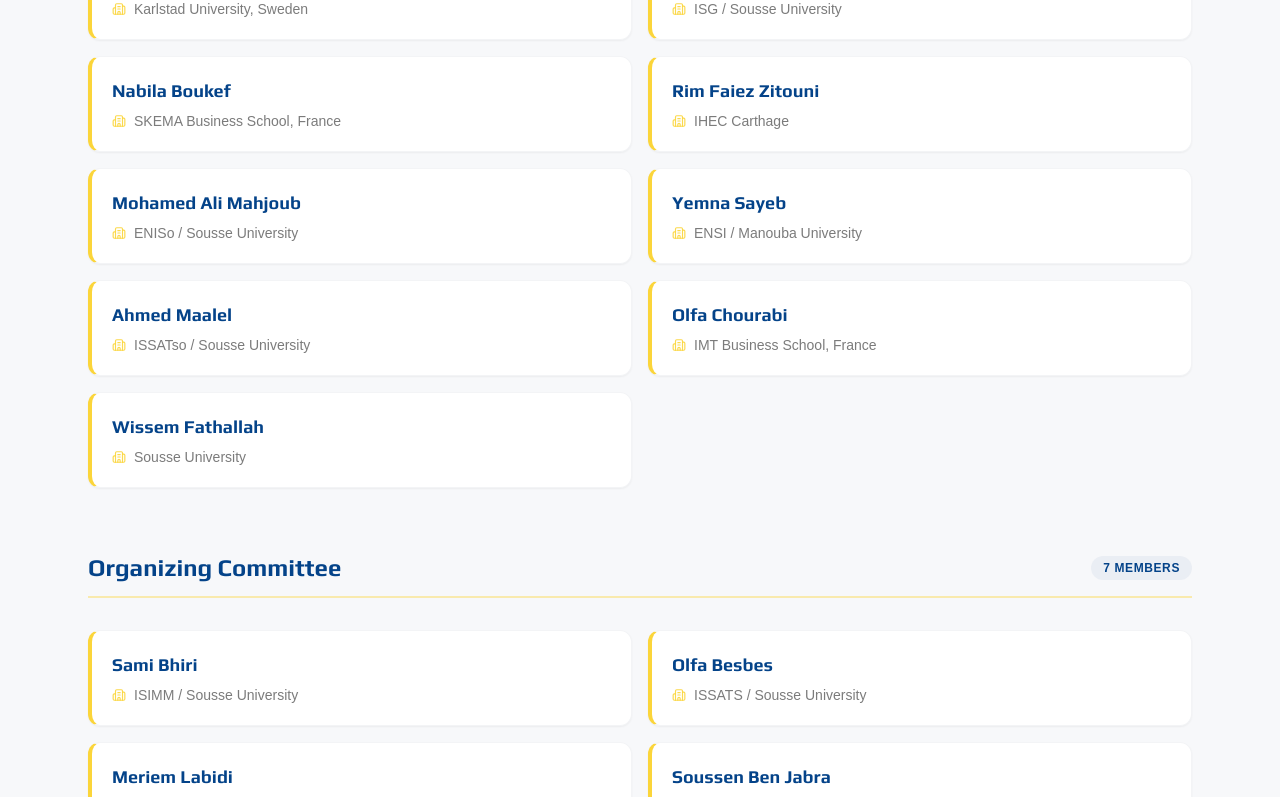
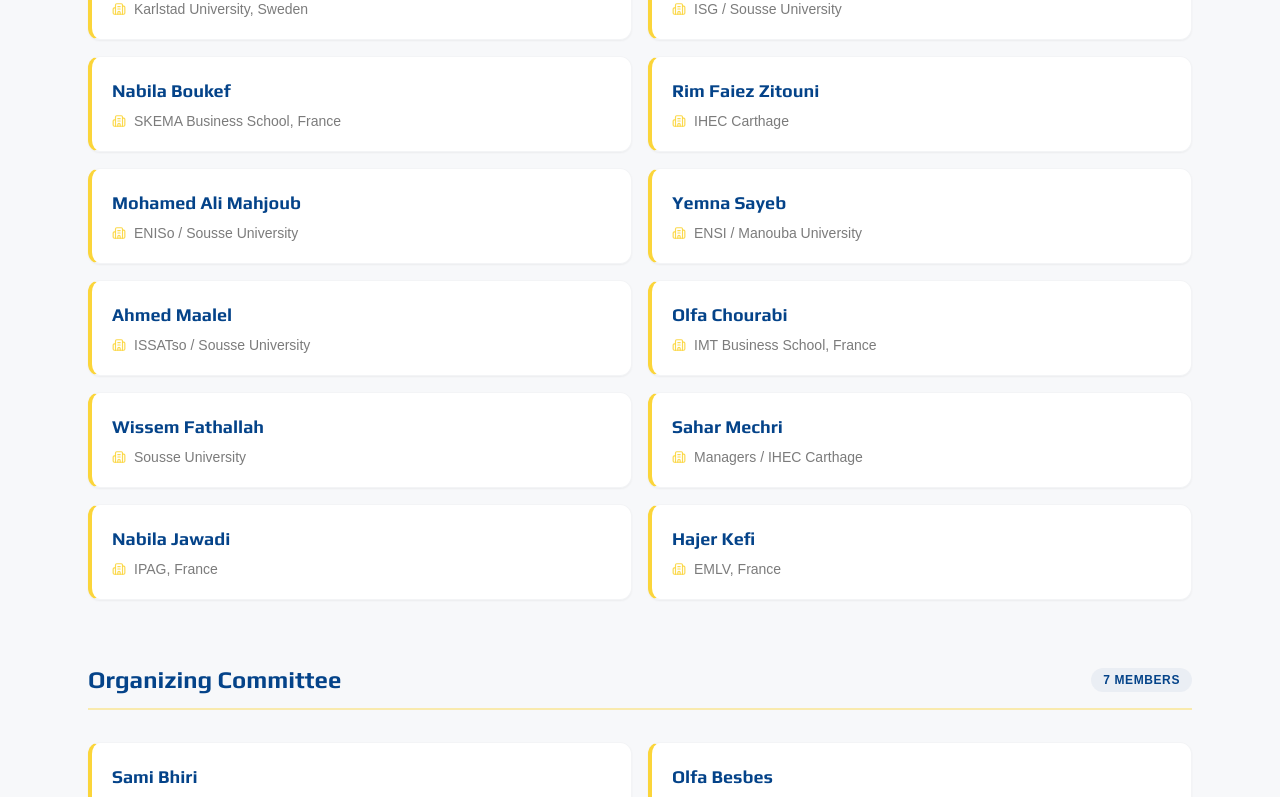
Before and after one commit to mariem-mdalla/tuncis-2026-website, a React (Vite) app in the folder apps/frontend/: page /committees in a window 1280 px wide. Shown: the part 2365-3162 px from the top of the page. Built offline with nearby package versions, Linux system fonts and the light colour scheme.

Commit message:
Update Committees.jsx

```diff
--- a/apps/frontend/src/pages/Committees.jsx
+++ b/apps/frontend/src/pages/Committees.jsx
@@ -38,6 +38,9 @@ const scientific = [
   { name: "Ahmed Maalel",              affiliation: "ISSATso / Sousse University" },
   { name: "Olfa Chourabi",             affiliation: "IMT Business School, France" },
   { name: "Wissem Fathallah",          affiliation: "Sousse University" },
+  { name: "Sahar Mechri",              affiliation: "Managers / IHEC Carthage" },
+  { name: "Nabila Jawadi",             affiliation: "IPAG, France" },
+  { name: "Hajer Kefi",                affiliation: "EMLV, France" },
 ];
 
 const keynotes = [
```
